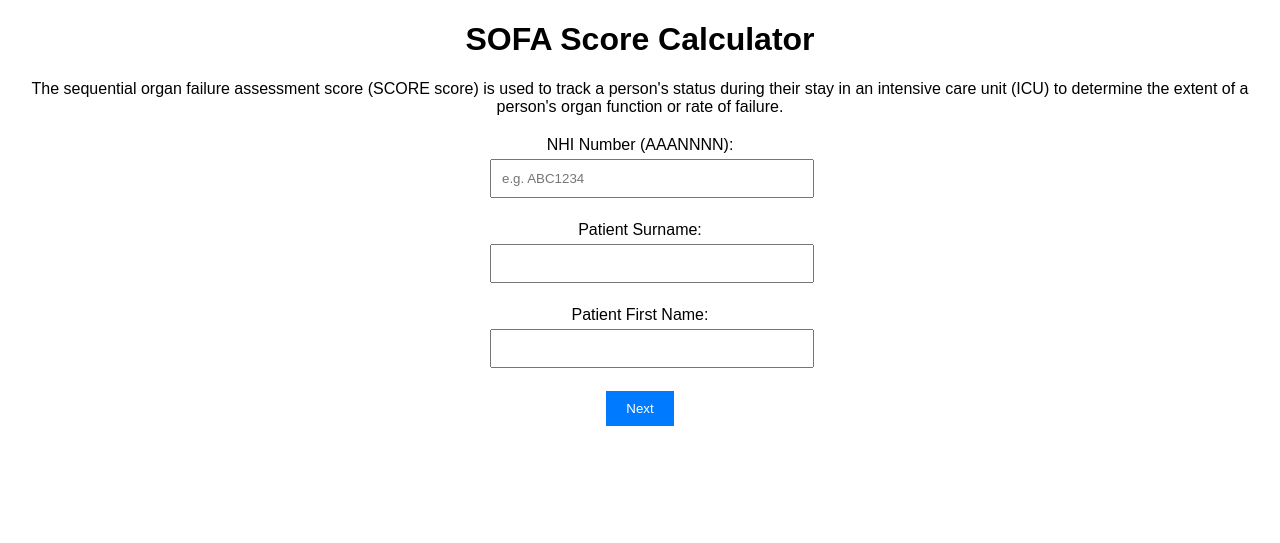
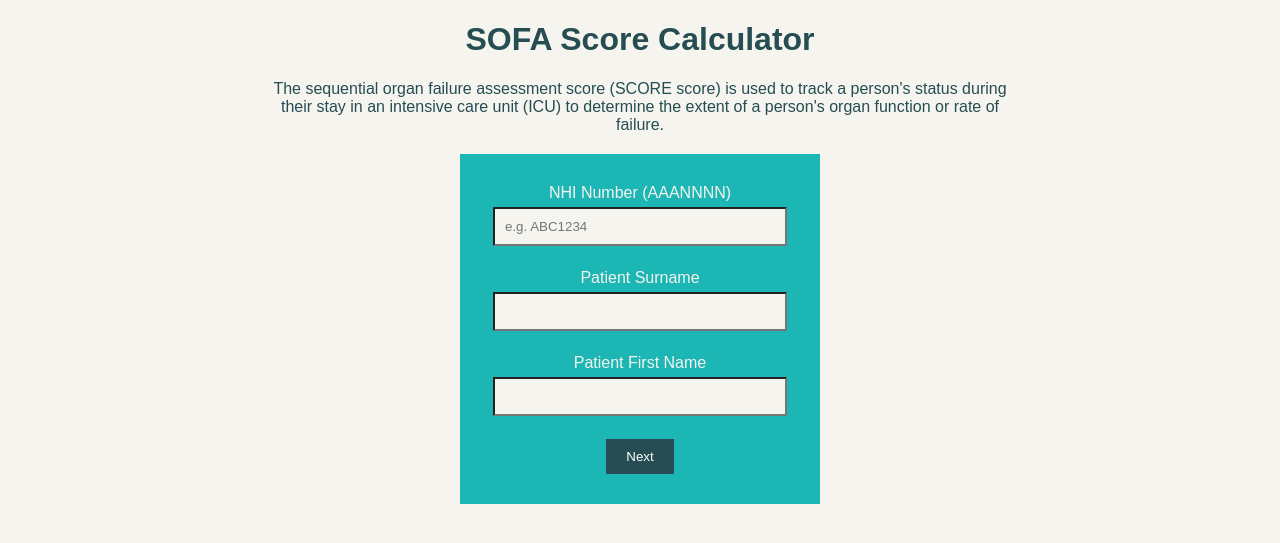
Before and after one commit to j3sseO/222Assignment3, a PHP site: page / in a window 1280 px wide. Shown: the top 543 px of the page. Run offline with PHP 8.4, Linux system fonts and the light colour scheme.

Commit message:
Website completed

```diff
--- a/index.php
+++ b/index.php
@@ -7,26 +7,29 @@
         <title>SOFA Score Calculator</title>
     </head>
     <body>
+
+        <div class="container">
+            <div class="top">
                 <h1>SOFA Score Calculator</h1>
                 <p>The sequential organ failure assessment score (SCORE score) is used
                     to track a person's status during their stay in an intensive care
                     unit (ICU) to determine the extent of a person's organ function or
                     rate of failure.
                 </p>
-
-        <form action="sofa.php" method="POST">
-            <label for="nhi">NHI Number (AAANNNN):</label>
+            </div>
+            <form id="patient_info" action="sofa.php" method="POST">
+                <label for="nhi">NHI Number (AAANNNN)</label>
                 <input type="text" id="nhi" name="nhi" pattern="[A-Z]{3}[0-9]{4}" required placeholder="e.g. ABC1234"><br><br>
 
-            <label for="surname">Patient Surname:</label>
+                <label for="surname">Patient Surname</label>
                 <input type="text" id="surname" name="surname"><br><br>
 
-            <label for="firstname">Patient First Name:</label>
+                <label for="firstname">Patient First Name</label>
                 <input type="text" id="firstname" name="firstname"><br><br>
 
                 <input type="submit" value="Next">
             </form>
-
+        </div>
         <script>
             // Check if cookies exist and populate form fields
             if (document.cookie) {
--- a/styles.css
+++ b/styles.css
@@ -1,5 +1,11 @@
 body {
     font-family: Arial, sans-serif;
+    /* text-align: center; */
+    background-color: #F5F4EF;
+    color: #254D52;
+}
+
+h2 {
     text-align: center;
 }
 
@@ -9,13 +15,14 @@ form {
 }
 
 input[type="text"], input[type="password"] {
-    width: 100%;
+    width: 90%;
     padding: 10px;
     margin: 5px 0;
+    background-color: #F5F4EF;
 }
 
 input[type="submit"] {
-    background-color: #007BFF;
+    background-color: #254D52;
     color: #fff;
     border: none;
     padding: 10px 20px;
@@ -23,7 +30,7 @@ input[type="submit"] {
 }
 
 input[type="number"] {
-    width: 100%;
+    width: 90%;
     padding: 10px;
     margin: 5px 0;
 }
@@ -31,3 +38,39 @@ input[type="number"] {
 .bold {
     font-weight: bold;
 }
+
+#patient_info, #patient_stats {
+    background-color: #1CB6B5;
+    padding-right: 54px;
+    padding: 30px;
+    color: #F5F4EF;
+    text-align: center;
+}
+
+.top {
+    text-align: center;
+    padding-left: 20%;
+    padding-right: 20%;
+}
+
+table {
+    border-collapse: collapse;
+    margin-top: 0;
+    margin-bottom: 0;
+    margin-left: auto;
+    margin-right: auto;
+}
+
+table td {
+    border: 1px solid #ddd;
+    padding: 8px;
+}
+
+.results {
+    text-align: center;
+    background-color: #1CB6B5;
+    width: fit-content;
+    margin: auto;
+    padding: 30px;
+    color: #F5F4EF;
+}
```
Also changed, not shown: result.php (+134 -102 lines), sofa.php (+9 -10 lines). Lines whose indentation alone changed are shown as unchanged.
